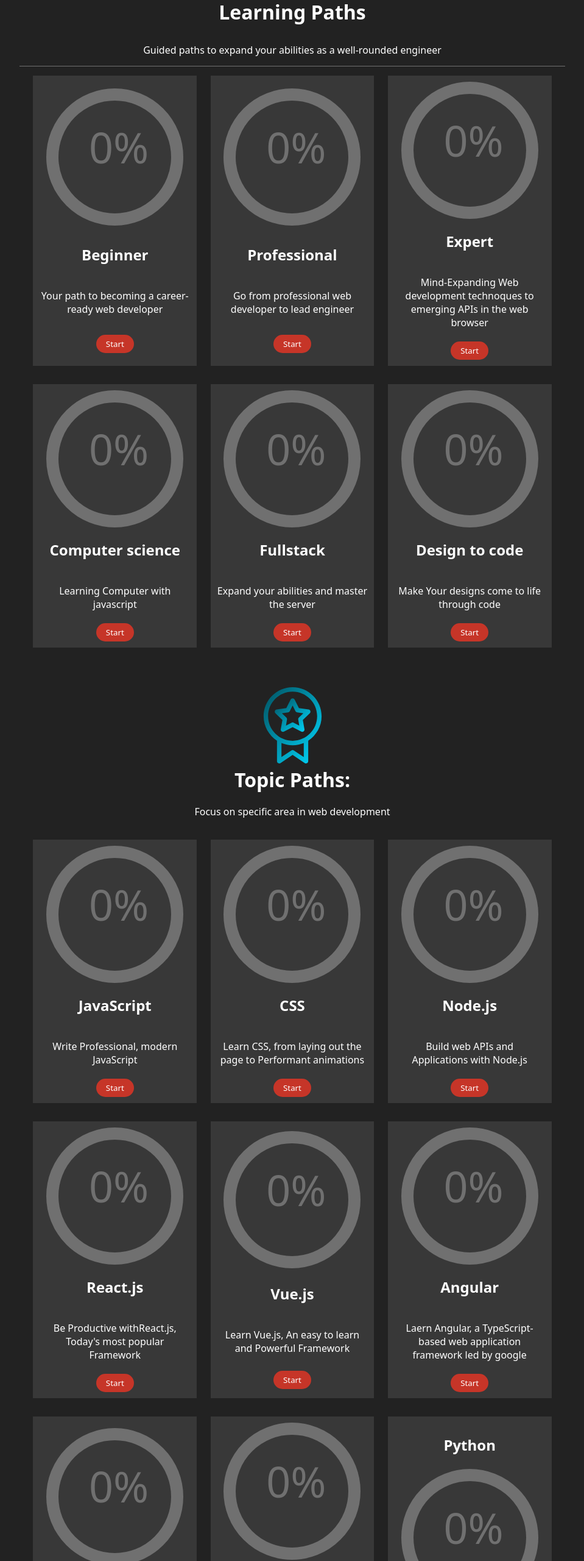
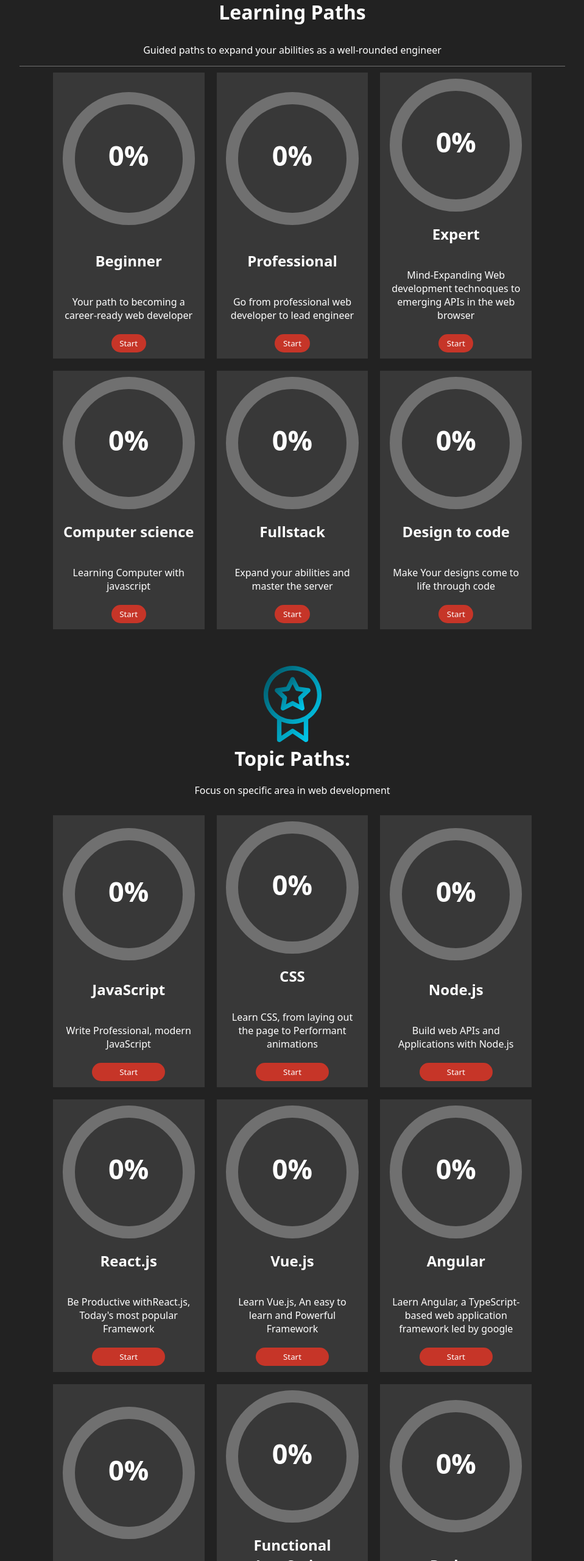
Before and after one commit to allankyle/allankyle.github.io, a plain HTML site: page frontend masters/index.html in a window 1280 px wide. Shown: the part 240-2800 px from the top of the page at 61% size, without its empty margins (160-1119 px from the left). Drawn offline with Linux system fonts and the light colour scheme.

Commit message:
Add files via upload

```diff
--- a/frontend masters/index.html
+++ b/frontend masters/index.html
@@ -36,40 +36,52 @@
 
 <div class="container">
     <section class="section">
-        <div class="circle" data-value="0%"></div>
+        <div class="circle" data-value="0%"><h1>0%</h1></div>
+        <div>
         <h2>Beginner</h2>
         <p>Your path to becoming a career-ready web developer</p>
         <button>Start</button>
+    </div>
     </section>
     <section class="section">
-        <div class="circle" data-value="0%"></div>
+        <div class="circle" data-value="0%"><h1>0%</h1></div>
+        <div>
         <h2>Professional</h2>
         <p>Go from professional web developer to lead engineer</p>
         <button>Start</button>
+    </div>
     </section>
     <section class="section">
-        <div class="circle" data-value="0%"></div>
+        <div class="circle" data-value="0%"><h1>0%</h1></div>
+        <div>
         <h2>Expert</h2>
         <p>Mind-Expanding Web development technoques to emerging APIs in the web browser</p>
         <button>Start</button>
+    </div>
     </section>
     <section class="section">
-        <div class="circle" data-value="0%"></div>
+        <div class="circle" data-value="0%"><h1>0%</h1></div>
+        <div>
         <h2>Computer science</h2>
         <p>Learning Computer with javascript</p>
         <button>Start</button>
+    </div>
     </section>
     <section class="section">
-        <div class="circle" data-value="0%"></div>
+        <div class="circle" data-value="0%"><h1>0%</h1></div>
+        <div>
         <h2>Fullstack</h2>
         <p>Expand your abilities and master the server</p>
         <button>Start</button>
+    </div>
     </section>
     <section class="section">
-        <div class="circle" data-value="0%"></div>
+        <div class="circle" data-value="0%"><h1>0%</h1></div>
+        <div>
         <h2>Design to code</h2>
         <p>Make Your designs come to life through code</p>
         <button>Start</button>
+    </div>
     </section>
 </div>
 
@@ -81,76 +93,100 @@
 
 <div class="paths">
     <section >
-        <div class="circle" data-value="0%"></div>
+        <div class="circle" data-value="0%"><h1>0%</h1></div>
+        <div>
             <h2>JavaScript</h2>
             <p>Write Professional, modern JavaScript</p>
-        <button><a href="#">Start</a></button>
+        <button class="button1"><a href="#">Start</a></button>
+        </div>
     </section>
     <section>
-        <div class="circle" data-value="0%"></div>
+        <div class="circle" data-value="0%"><h1>0%</h1></div>
+        <div>
             <h2>CSS</h2>
             <p>Learn CSS, from laying out the page to Performant animations</p>
-        <button><a href="#">Start</a></button>
+            <button class="button2"><a href="#">Start</a></button>
+        </div>
     </section>
     <section>
-        <div class="circle" data-value="0%"></div>
+        <div class="circle" data-value="0%"><h1>0%</h1></div>
+        <div>
             <h2>Node.js</h2>
             <p>Build web APIs and Applications with Node.js</p>
-        <button><a href="#">Start</a></button>
+            <button class="button3"><a href="#">Start</a></button>
+        </div>
     </section>
     <section>
-        <div class="circle" data-value="0%"></div>
+        <div class="circle" data-value="0%"><h1>0%</h1></div>
+        <div>
             <h2>React.js</h2>
             <p>Be Productive withReact.js, Today's most popular Framework</p>
-        <button><a href="#">Start</a></button>
+            <button class="button4"><a href="#">Start</a></button>
+        </div>
     </section>
     <section>
-        <div class="circle" data-value="0%"></div>
+        <div class="circle" data-value="0%"><h1>0%</h1></div>
+        <div>
             <h2>Vue.js</h2>
             <p>Learn Vue.js, An easy to learn and Powerful Framework</p>
-        <button><a href="#">Start</a></button>
+            <button class="button5"><a href="#">Start</a></button>
+    </div>
     </section>
     <section>
-        <div class="circle" data-value="0%"></div>
+        <div class="circle" data-value="0%"><h1>0%</h1></div>
+        <div>
             <h2>Angular</h2>
             <p>Laern Angular, a TypeScript-based web application framework led by google</p>
-        <button><a href="#">Start</a></button>
+            <button class="button6"><a href="#">Start</a></button>
+        </div>
     </section>
     <section>
-        <div class="circle" data-value="0%"></div>
+        <div class="circle" data-value="0%"><h1>0%</h1></div>
+        <div>
             <h2>TypeScript</h2>
             <p>Add Types to your Web and Node.js Apps with TypeScript</p>
-        <button><a href="#">Start</a></button>
+            <button class="button7"><a href="#">Start</a></button>
+        </div>
     </section>
     <section>
-        <div class="circle" data-value="0%"></div>
+        <div class="circle" data-value="0%"><h1>0%</h1></div>
+        <div>
             <h2>Functional JavaScript</h2>
             <p>Power Up your JavaScript with Functional Programming</p>
-        <button><a href="#">Start</a></button>
+            <button class="button8"><a href="#">Start</a></button>
+        </div>
     </section>
     <section>
+        <div class="circle" data-value="0%"><h1>0%</h1></div>
+        <div>
             <h2>Python</h2>
-        <div class="circle" data-value="0%"></div>
             <p>Learn Python, The popular language for data science and more</p>
-        <button><a href="#">Start</a></button>
+            <button class="button9"><a href="#">Start</a></button>
+        </div>
     </section>
     <section>
-        <div class="circle" data-value="0%"></div>
+        <div class="circle" data-value="0%"><h1>0%</h1></div>
+        <div>
             <h1>Data Visualisation with D3.js</h1>
             <p>Turn Data into Visualisations with D3.js</p>
-        <button><a href="#">Start</a></button>
+            <button class="button10"><a href="#">Start</a></button>
+        </div>
     </section>
     <section>
-        <div class="circle" data-value="0%"></div>
+        <div class="circle" data-value="0%"><h1>0%</h1></div>
+        <div>
             <h2>Webpack</h2>
             <p>Learn Webpack, the most popular and flexible build tool for JavaScript</p>
-        <button><a href="#">Start</a></button>
+            <button class="button11"><a href="#">Start</a></button>
+        </div>
     </section>
     <section>
-        <div class="circle" data-value="0%"></div>
+        <div class="circle" data-value="0%"><h1>0%</h1></div>
+        <div>
             <h2>Async JS & Rx.js</h2>
             <p>Learn Asynchronous JavaScript and Rx.js Observables</p>
-        <button><a href="#">Start</a></button>
+            <button class="button12"><a href="#">Start</a></button>
+        </div>
     </section>
 </div>
 
--- a/frontend masters/styles.css
+++ b/frontend masters/styles.css
@@ -132,8 +132,8 @@ body{
     margin: auto;
     width: 70%;
     display: grid;
+    justify-content: center;
     grid-template-columns: 30% 30% 30%;
-    justify-content: space-evenly;
     border-top: 1px solid #707070;
 }
 
@@ -142,7 +142,7 @@ body{
     display: flex;
     flex-direction: column;
     text-align: center;
-    margin: 15px 0px;
+    margin: 10px;
     padding: 10px;
 }
 
@@ -164,22 +164,19 @@ body{
 
 .circle{
     position: relative;
-    width: 225px;
-    height: 225px;
+    align-items: center;
+    width: 95%;
+    aspect-ratio: 1;
     margin: auto;
     border:20px solid #707070;
     border-radius: 50%;
 }
+.circle h1{
+    text-align: center;
+    margin-top: 30%;
+    font-size: 45px;
+}
 
-.circle::before{
-    position: absolute;
-    content: attr(data-value);
-    font-size: 70px;
-    color: #707070;
-    right: 20%;
-    top: 15%;
-    min-width: 50px;
-}
 @media (max-width: 1150px){
     .container{
         width: 80%;
@@ -188,42 +185,17 @@ body{
 
 @media (max-width: 1000px){
     .container{
-        width: 90%;
+        width: 95%;
         grid-template-columns: 45% 45%;
     }
 }
-@media (max-width: 600px){
+
+@media (max-width: 800px){
     .container{
-        grid-template-columns: 90%;
-    }
-
-    .circle{
-        width: 350px;
-        height: 350px;
-    }
-}
-@media (max-width: 550px){
-    .circle{
-        width: 180px;
-        height: 180px;
-    }
-}
-
-@media (max-width:500px){
-    .container{
-        grid-template-columns: 90%;
+        grid-template-columns: 80%;
     }
     .circle{
-        width: 200px;
-        height: 200px;
-    }
-    section, .section{
-        align-items: center;
-    }
-}
-@media (max-width: 400px){
-    .container{
-        width: 100%;
+        border: 25px solid #707070;
     }
 }
 /* topic paths */
@@ -255,18 +227,20 @@ body{
     width: 70%;
     display: grid;
     grid-template-columns: 30% 30% 30%;
-    justify-content: space-evenly;
+    justify-content: center;
 }
 section{
     background-color: #383838;
+    justify-content: space-between;
     display: flex;
     flex-direction: column;
     text-align: center;
     margin: 15px 0px;
     padding: 10px;
+    margin: 10px;
 }
 .paths button{
-    width: 25%;
+    width: 120px;
     height: 30px;
     background-color: #c63528;
     border: none;
@@ -293,29 +267,14 @@ section p{
         grid-template-columns: 45% 45%;
     }
 }
-@media (max-width: 600px){
+
+@media(max-width: 800px){
     .paths{
-        grid-template-columns: 80%;
-    }
-
-    .circle{
-        width: 200px;
-        height: 200px;
-    }
-}
-@media (max-width: 550px){
-    .circle{
-        width: 180px;
-        height: 180px;
+        width: 100%;
+        grid-template-columns: 90%;
     }
 }
 
-@media (max-width:500px){
-    .circle{
-        width: 200px;
-        height: 200px;
-    }
-}
 /* paths */
 /* paths */
 
@@ -360,7 +319,7 @@ footer img{
         width: 150px;
     }
     .bottom-nav{
-        display: none;
+        display: block;
     }
     .bottom-nav li{
         padding: 5px 0;
@@ -382,10 +341,6 @@ footer img{
         background-color: #a18d85;
     }
     #bottom-check:checked~.bottom-nav{
-        display: block;
+        display: none;
     }
 }
-
-
-/* footer */
-/* footer */
```
Lines whose indentation alone changed are shown as unchanged.
